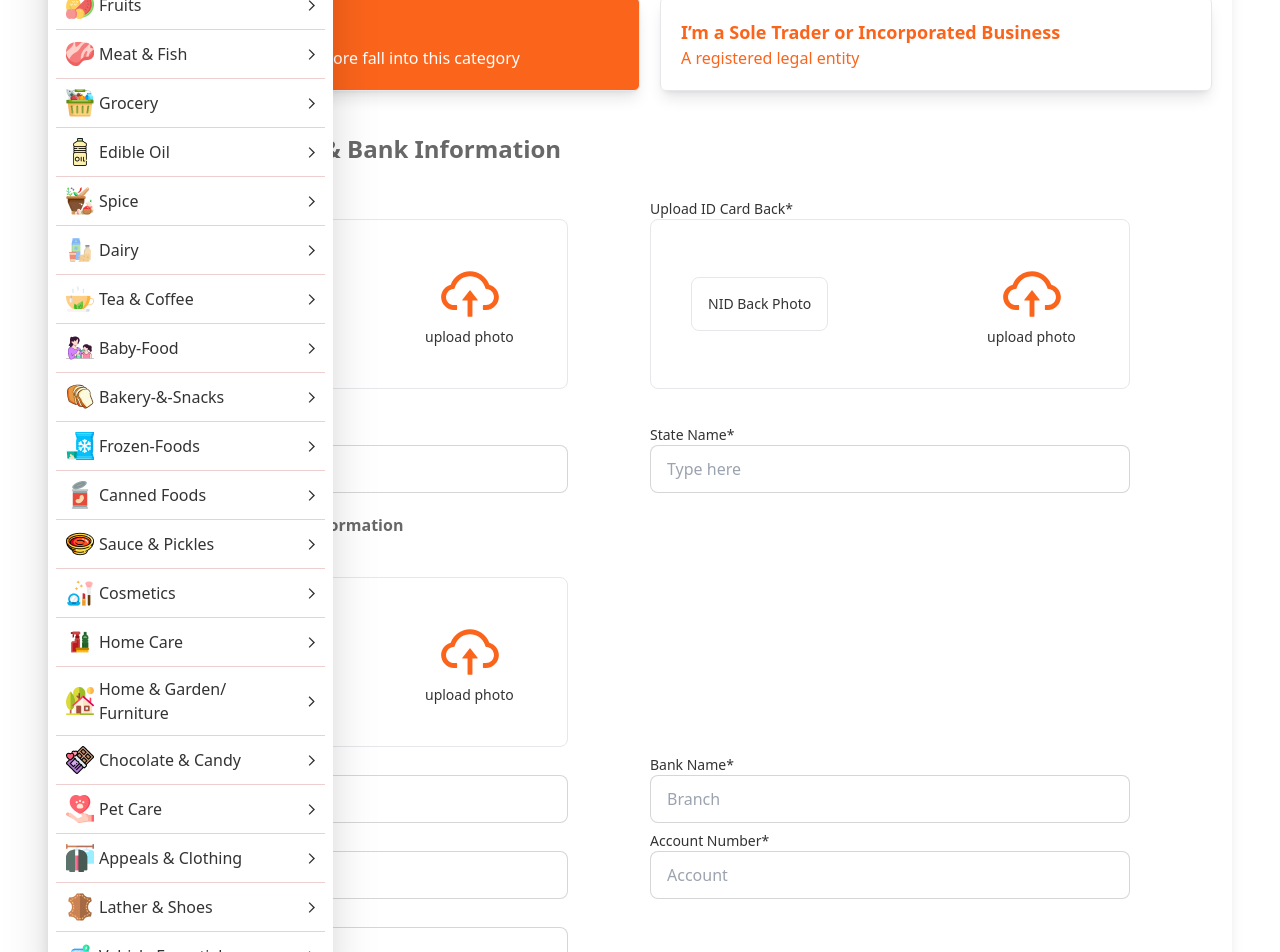
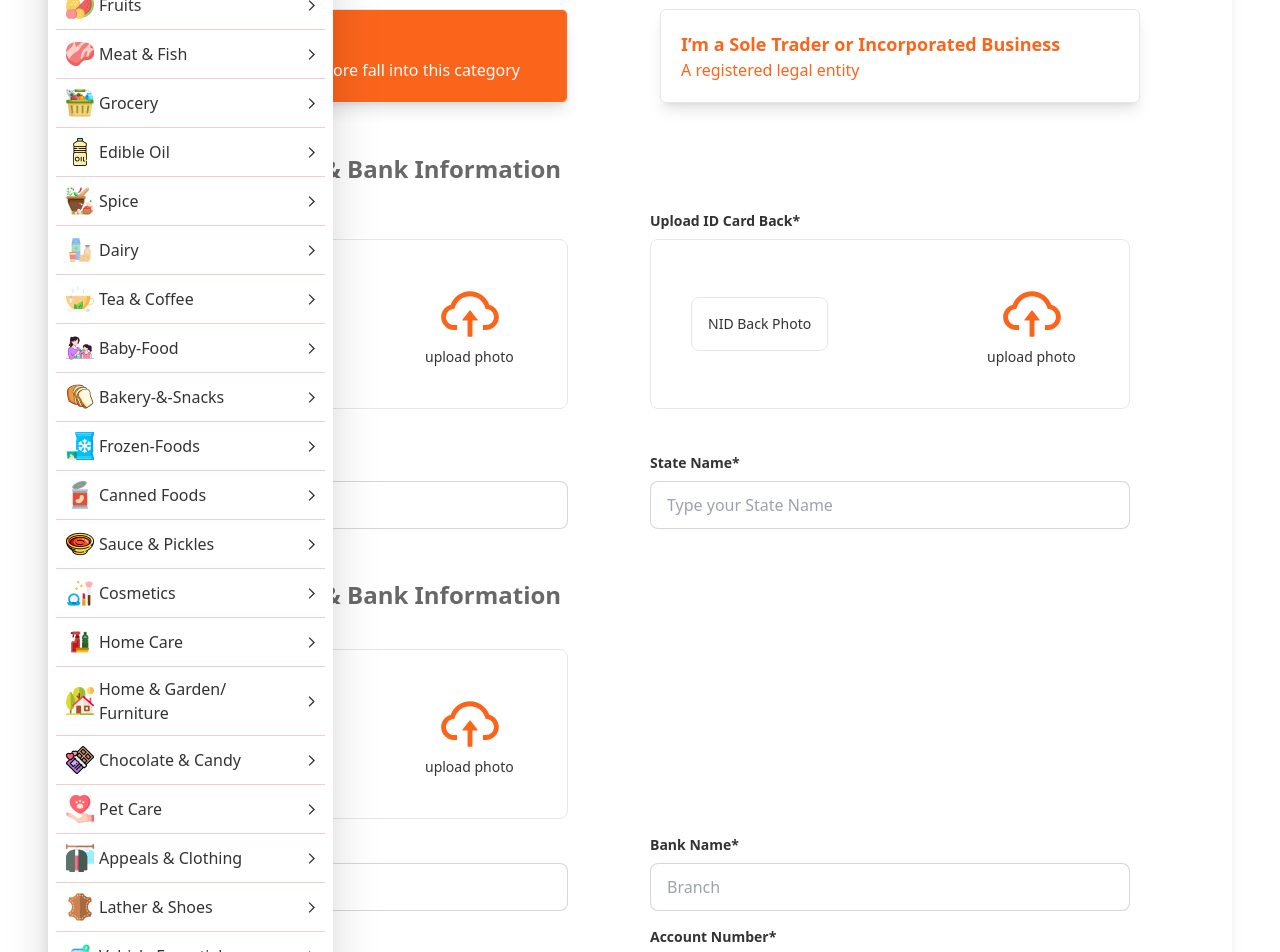
Before and after one commit to kowsar-mahmud-remon/Frontend-2, a Next.js app: page /sellerVerification in a window 1280 px wide. Shown: the part 400-1352 px from the top of the page. Built offline with nearby package versions, Linux system fonts and the light colour scheme.

Commit message:
label text weight and margin fixed

```diff
--- a/components/sellerverification/Sellerverification.js
+++ b/components/sellerverification/Sellerverification.js
@@ -18,14 +18,14 @@ const Sellerverification = () => {
 
 
     return (
-        <div className="grid grid-cols-1 md:grid-cols-2 mt-4">
+        <div className="grid grid-cols-1 md:grid-cols-2">
             <div className="my-4">
-                <p className="text-sm md:text-md">Upload ID Card Front*</p>
+                <p className="text-sm md:text-md font-semibold my-2">Upload ID Card Front*</p>
                 <div className="grid grid-cols-1 md:grid-cols-2 gap-5">
                     <div className="max-w-[680px] md:w-full lg:w-[480px] h-[170px] border-5 flex justify-between items-center border rounded-lg">
                         {nidFront ? <div>
                             <Image src={URL.createObjectURL(nidFront)} alt="Preview" width="200" height="200" />
-                            <p className="md:ml-5">NID Card Front</p>
+                            <p className="md:ml-5 text-sm md:text-md">NID Card Front</p>
                         </div> :
                             <div className="md:ml-10 w-200 h-200 border border-5 p-4 rounded-lg text-sm md:text-md">NID Front Photo</div>
                         }
@@ -41,7 +41,7 @@ const Sellerverification = () => {
                 </div>
             </div>
             <div className="my-4">
-                <p className="text-sm md:text-md">Upload ID Card Back*</p>
+                <p className="text-sm md:text-md font-semibold my-2">Upload ID Card Back*</p>
                 <div className="grid-cols-1 md:grid-cols-2 gap-5">
                     <div className="max-w-[680px] md:w-full lg:w-[480px] h-[170px] border-5 flex justify-between items-center border rounded-lg">
                         {nidBack ? <div>
--- a/package.json
+++ b/package.json
@@ -22,6 +22,7 @@
     "react-icons": "^4.7.1",
     "react-redux": "^8.0.5",
     "react-select": "^5.7.0",
+    "sharp": "^0.31.3",
     "swiper": "^8.4.5"
   },
   "devDependencies": {
--- a/pages/sellerVerification/index.js
+++ b/pages/sellerVerification/index.js
@@ -25,16 +25,16 @@ const index = () => {
                             <div className=" text-[5px] md:text-[12px] px-1 rounded-lg border border-black">4</div>
                             <div className=" text-[5px] md:text-[12px] border border-black px-5 md:px-20 rounded-xl">Add Shop Name</div>
                         </div>
-                        <h4 className="text-[24px] font-semibold text-[#686868]">Please give your ID & Bank Information</h4>
+                        <h4 className="text-[24px] font-semibold text-[#686868] my-3">Please give your ID & Bank Information</h4>
                         <div className="grid grid-cols-2 gap-5">
                             {/* <div className=""> */}
-                            <div className="max-w-[680px] shadow-lg items-center border bg-[#FB641B] text-white rounded-md p-5">
+                            <div className="max-w-[480px] shadow-lg items-center border bg-[#FB641B] text-white rounded-md p-5">
                                 <p className='text-lg font-semibold'>I’m an individual</p>
                                 <p>Most sellers on Banglar Big Store fall into this category</p>
                             </div>
                             {/* </div> */}
                             {/* <div className=""> */}
-                            <div className="max-w-[680px] items-center border text-[#FB641B] rounded-md p-5 shadow-lg">
+                            <div className="max-w-[480px] items-center border text-[#FB641B] rounded-md p-5 shadow-lg">
                                 <p className='text-lg font-semibold'>I’m a Sole Trader or Incorporated Business</p>
                                 <p>A registered legal entity</p>
                             </div>
@@ -42,25 +42,24 @@ const index = () => {
                         </div>
 
                     </div>
-                    <h4 className="text-[24px] mt-10 font-semibold text-[#686868]">Please give your ID & Bank Information</h4>
-
+                    <h4 className="text-[24px] mt-12 font-semibold text-[#686868]">Please give your ID & Bank Information</h4>
 
                     <Sellerverification />
 
                     <div className="grid grid-cols-1 md:grid-cols-2 my-5">
                         <div className="">
-                            <p className="text-sm md:text-md">ID Name*</p>
-                            <input type="text" placeholder="Type here" className="input input-bordered md:w-[480px]" />
+                            <p className="text-sm md:text-md font-semibold my-2">ID Name*</p>
+                            <input type="text" placeholder="Type your ID Name" className="input input-bordered md:w-[480px]" />
                         </div>
                         <div className="">
-                            <p className="text-sm md:text-md">State Name*</p>
-                            <input type="text" placeholder="Type here" className="input input-bordered  md:w-[480px]" />
+                            <p className="text-sm md:text-md font-semibold my-2">State Name*</p>
+                            <input type="text" placeholder="Type your State Name" className="input input-bordered  md:w-[480px]" />
                         </div>
                     </div>
                     <div className="my-4">
-                        <h5 className="max-text-xl font-semibold my-5 text-[#686868]">Please give your ID & Bank Information</h5>
+                        <h4 className="text-[24px] mt-12 font-semibold text-[#686868]">Please give your ID & Bank Information</h4>
                         <div className="">
-                            <p className="text-sm md:text-md">Verify Your Bank Account*</p>
+                            <p className="text-sm md:text-md font-semibold my-2">Verify Your Bank Account*</p>
                             <div className="grid grid-cols-1 md:grid-cols-2 gap-5">
 
 
@@ -70,26 +69,26 @@ const index = () => {
                         </div>
                         <div className="grid grid-cols-1 md:grid-cols-2 my-2">
                             <div className="">
-                                <p className="text-sm md:text-md">Account Holder Name*</p>
-                                <input type="text" placeholder="Branch" className="input input-bordered md:w-[480px]" />
+                                <p className="text-sm md:text-md font-semibold my-2">Account Holder Name*</p>
+                                <input type="text" placeholder="Account Holder" className="input input-bordered md:w-[480px]" />
                             </div>
                             <div className="">
-                                <p className="text-sm md:text-md">Bank Name*</p>
+                                <p className="text-sm md:text-md font-semibold my-2">Bank Name*</p>
                                 <input type="text" placeholder="Branch" className="input input-bordered  md:w-[480px]" />
                             </div>
                         </div>
                         <div className="grid grid-cols-1 md:grid-cols-2 my-2">
                             <div className="">
-                                <p className="text-sm md:text-md">Branch Name*</p>
+                                <p className="text-sm md:text-md font-semibold my-2">Branch Name*</p>
                                 <input type="text" placeholder="Branch" className="input input-bordered md:w-[480px]" />
                             </div>
                             <div className="">
-                                <p className="text-sm md:text-md">Account Number*</p>
+                                <p className="text-sm md:text-md font-semibold my-2">Account Number*</p>
                                 <input type="text" placeholder="Account" className="input input-bordered md:w-[480px]" />
                             </div>
                         </div>
                         <div className="">
-                            <p className="text-sm md:text-md">Routing Number*</p>
+                            <p className="text-sm md:text-md font-semibold my-2">Routing Number*</p>
                             <input type="text" placeholder="Routing Number" className="input input-bordered  md:w-[480px]" />
                         </div>
                     </div>
```
Also changed, not shown: 1 other file (tests, documents, lock files or other folders).
